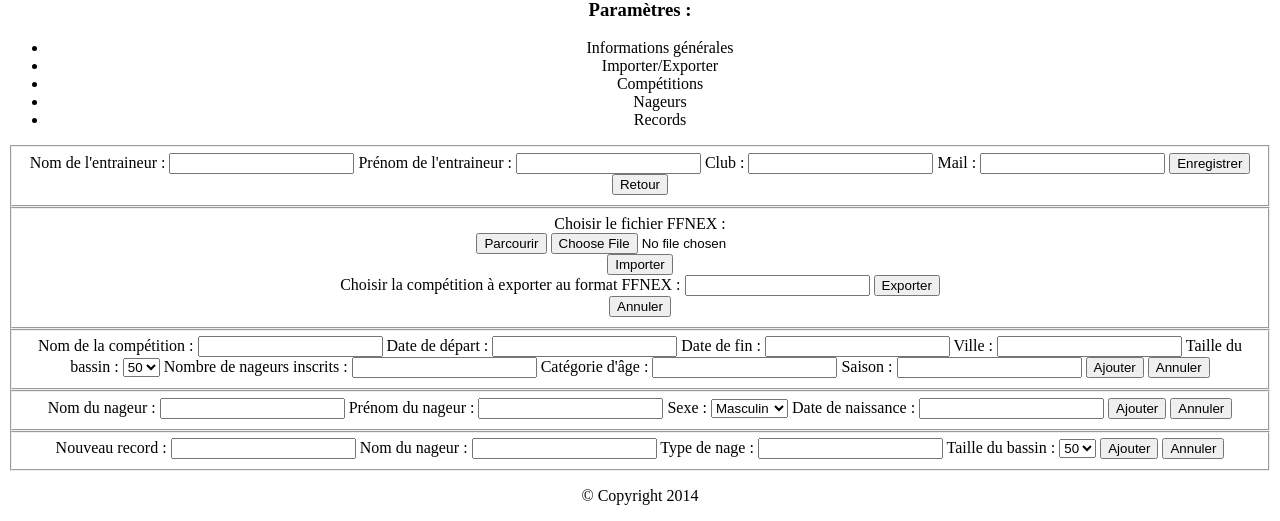
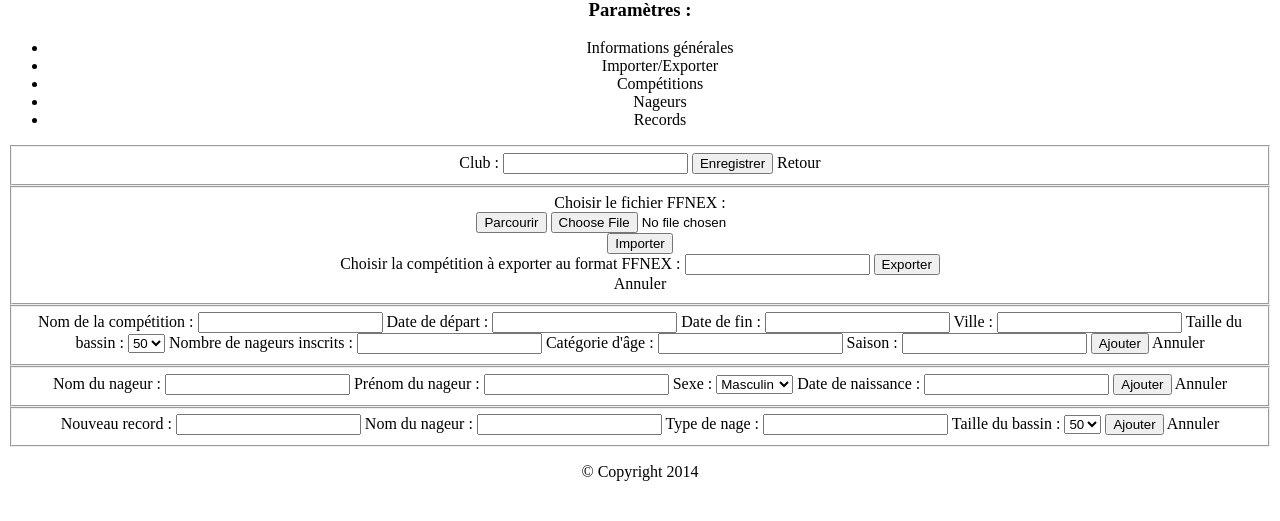
Before and after one commit to perlesteiger/swimLap, a PHP site: page /view/settings.php in a window 1280 px wide. Shown: the part 332-853 px from the top of the page. After the commit the page ends 813 px from the top, so only its background shows below. Run offline with PHP 8.4, Linux system fonts and the light colour scheme; some libraries are stand-ins or nearby versions; some web fonts are replaced.

Commit message:
minime changement

```diff
--- a/swimlap/content/css/style.css
+++ b/swimlap/content/css/style.css
@@ -191,6 +191,8 @@ input:not([type="submit"]) {
     background-color: #9E0016;
 }
 
+a.button { height: 20px; font-family: arial; }
+
 #import button {
     background-color: #48999E;
 }
--- a/swimlap/controller/crud_competition.php
+++ b/swimlap/controller/crud_competition.php
@@ -26,6 +26,6 @@
         <label>Saison :</label>
         <input type="text" id="competition_season" required/>
         <input type="submit" class="button" value="Ajouter"/>
-        <button class="button form_cancel">Annuler</button>
+        <a class="button form_cancel">Annuler</a>
     </fieldset>
 </form>
--- a/swimlap/controller/crud_data.php
+++ b/swimlap/controller/crud_data.php
@@ -10,6 +10,6 @@
         <!--Voir avec un select si ttes les competitions en liste ou recherche auto en mm tmps qu on tape-->
         <input type="text" id="data_export"/>
         <input type="submit" name="export" class="button" value="Exporter"/><br/>
-        <button class="button form_cancel">Annuler</button>
+        <a class="button form_cancel">Annuler</a>
     </fieldset>
 </form>
--- a/swimlap/controller/crud_general.php
+++ b/swimlap/controller/crud_general.php
@@ -1,15 +1,9 @@
-<!--Recuperer les infos dans BDD et les modifier si changement-->
+<!--recuperer dans bdd :: t_e_club_clu/clu_name-->
 <form id="form_general" method="post" action="<?php echo MODEL;?>fonctions_request_form.php">
     <fieldset>
-        <label>Nom de l'entraineur :</label>
-        <input type="text" id="general_name"/>
-        <label>Prénom de l'entraineur :</label>
-        <input type="text" id="general_firstname"/>
         <label>Club :</label>
         <input type="text" id="general_club"/>
-        <label>Mail :</label>
-        <input type="text" id="general_mail"/>
         <input type="submit" class="button" value="Enregistrer"/>
-        <button class="button form_cancel">Retour</button>
+        <a class="button form_cancel">Retour</a>
     </fieldset>
 </form>
--- a/swimlap/controller/crud_record.php
+++ b/swimlap/controller/crud_record.php
@@ -16,6 +16,6 @@
         </select>
         <input type="hidden" id="record_pool"/>
         <input type="submit" class="button" value="Ajouter"/>
-        <button class="button form_cancel">Annuler</button>
+        <a class="button form_cancel">Annuler</a>
     </fieldset>
 </form>
--- a/swimlap/controller/crud_swimmer.php
+++ b/swimlap/controller/crud_swimmer.php
@@ -16,6 +16,6 @@
         <label>Date de naissance :</label>
         <input type="text" id="swimmer_birth" required/>
         <input type="submit" class="button" value="Ajouter"/>
-        <button class="button form_cancel">Annuler</button>
+        <a class="button form_cancel">Annuler</a>
     </fieldset>
 </form>
```
